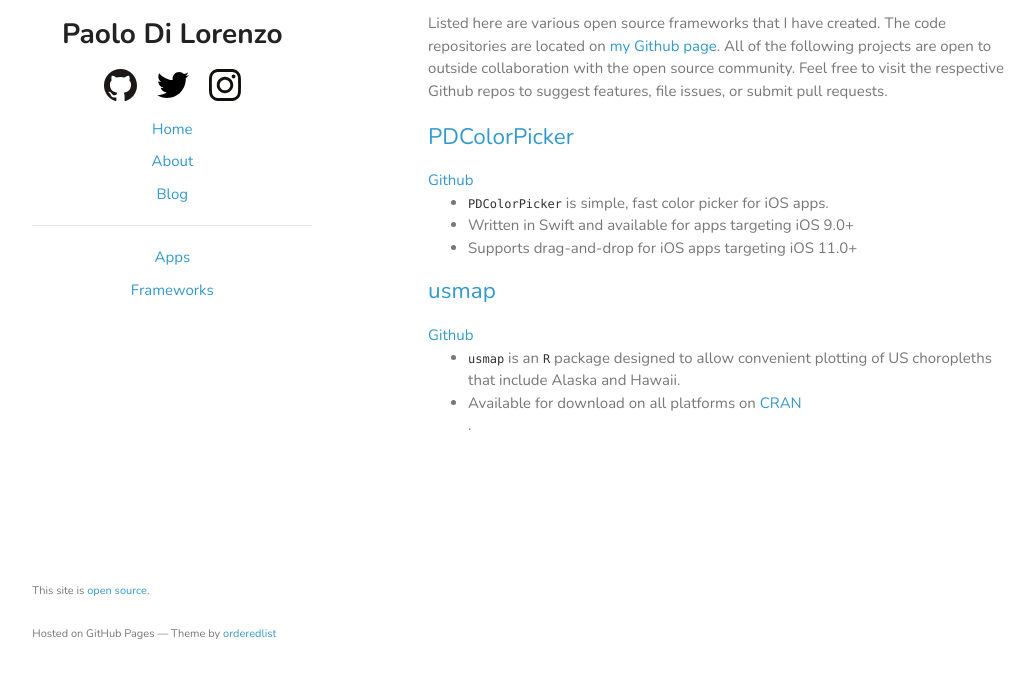
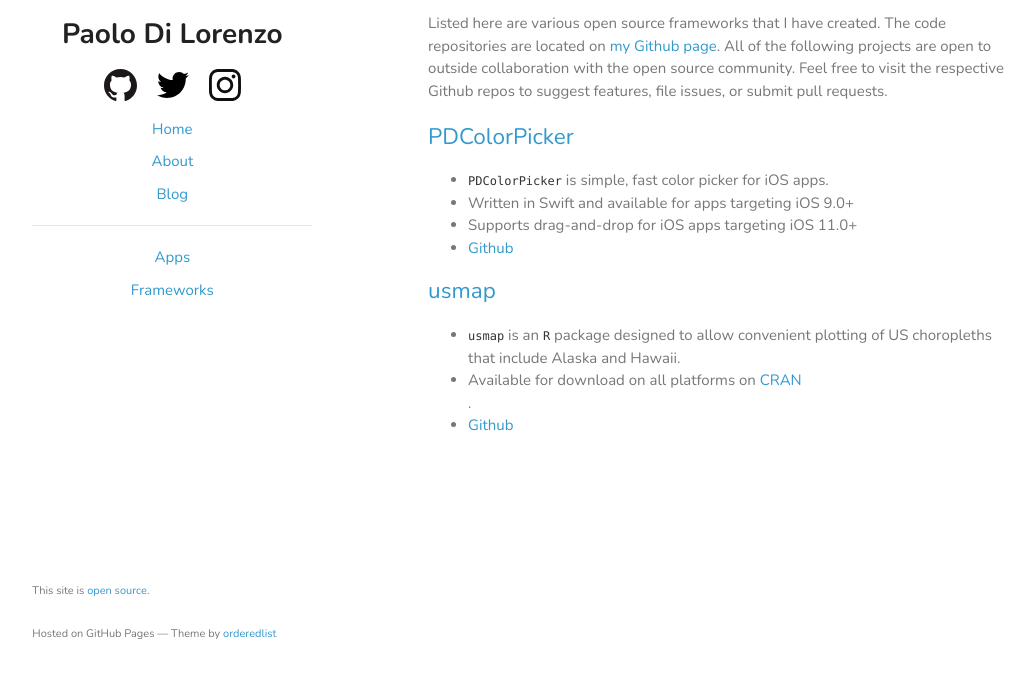
Before and after one commit to pdil/website-Jekyll, a Jekyll site: the page built from pkgs/index.html, in a window 1280 px wide, cut to the strip 187-865 px from the top of the page. Shown: the whole strip, without its empty margins (113-1148 px from the left). Built offline with Jekyll 4.4.1, drawn with Linux system fonts in a browser that asks for light colours.

```diff
--- a/pkgs/index.html
+++ b/pkgs/index.html
@@ -9,18 +9,18 @@ Listed here are various open source frameworks that I have created. The code rep
 
 <br><br>
 <h2><a href="PDColorPicker/">PDColorPicker</a></h2>
-<a href="https://github.com/pdil/PDColorPicker">Github</a>
 
 <ul>
   <li><code>PDColorPicker</code> is simple, fast color picker for iOS apps.</li>
   <li>Written in Swift and available for apps targeting iOS 9.0+</li>
   <li>Supports drag-and-drop for iOS apps targeting iOS 11.0+</li>
+  <li><a href="https://github.com/pdil/PDColorPicker">Github</a></li>
 </ul>
 
 <h2><a href="usmap/">usmap</a></h2>
-<a href="https://github.com/pdil/usmap">Github</a>
 
 <ul>
   <li><code>usmap</code> is an <code>R</code> package designed to allow convenient plotting of US choropleths that include Alaska and Hawaii.</li>
   <li>Available for download on all platforms on <a href="https://cran.r-project.org/package=usmap">CRAN</a></li>.
+  <li><a href="https://github.com/pdil/usmap">Github</a></li>
 </ul>
```
